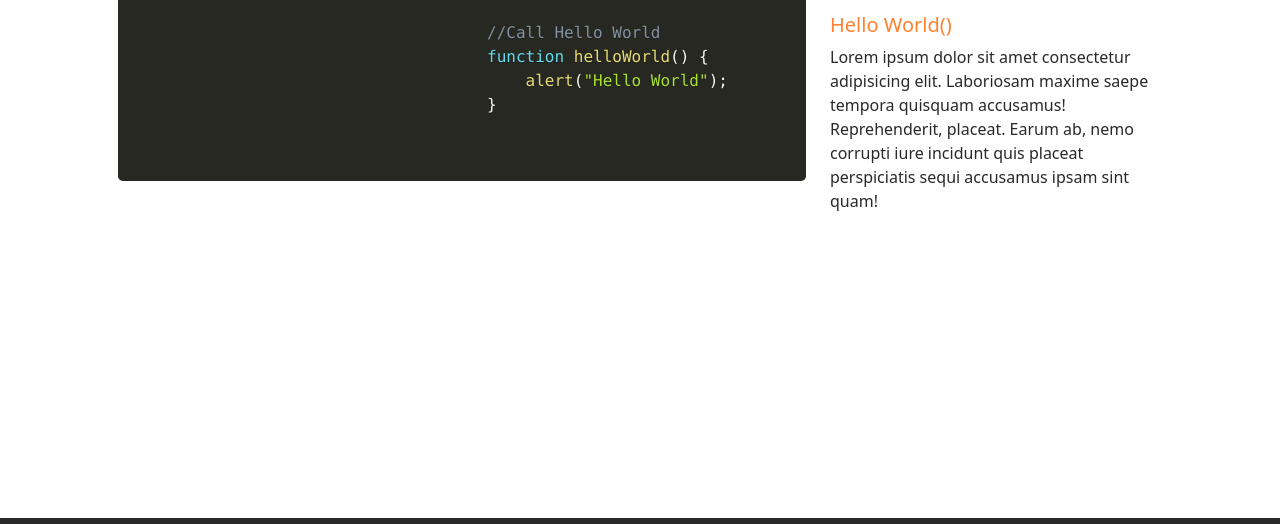
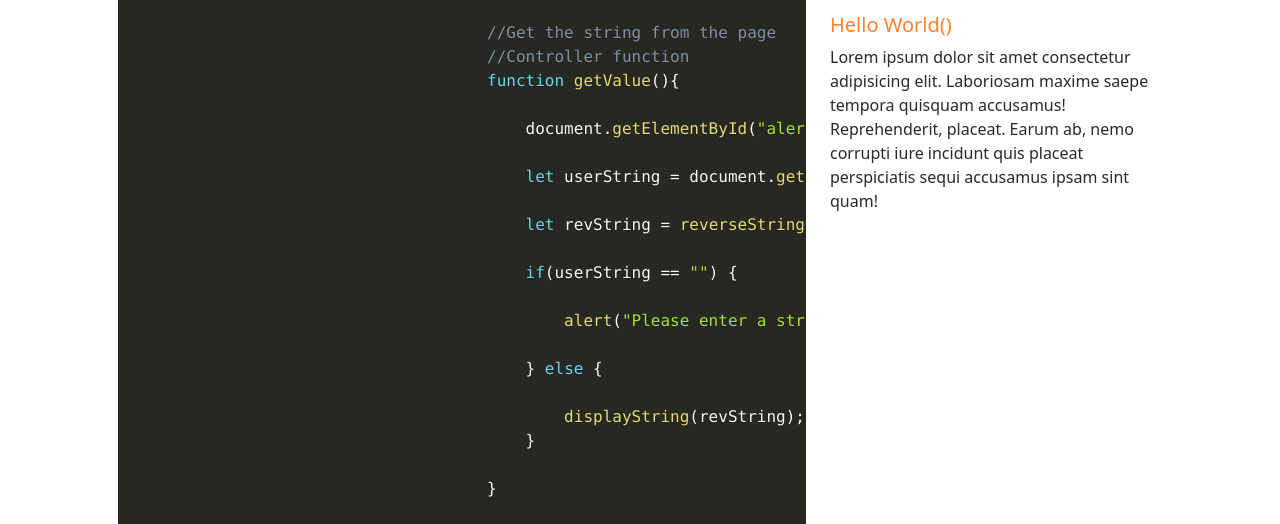
Before and after one commit to PatCrane/esrever, a plain HTML site: page code.html in a window 1280 px wide. Shown: the part 170-694 px from the top of the page. Drawn offline with nearby package versions, Linux system fonts and the light colour scheme.

Commit message:
Finished js
11-19 added validation
24 fixed misspelled function

```diff
--- a/code.html
+++ b/code.html
@@ -57,9 +57,56 @@
                     <div class="col-lg-8">
                         <pre class="line-numbers">
                             <code class="language-javascript">
-                                //Call Hello World
-                                function helloWorld() {
-                                    alert("Hello World");
+                                //Get the string from the page
+                                //Controller function
+                                function getValue(){
+
+                                    document.getElementById("alert").classList.add("invisible");
+
+                                    let userString = document.getElementById("userString").value;
+
+                                    let revString = reverseString(userString);
+
+                                    if(userString == "") {
+
+                                        alert("Please enter a string");
+
+                                    } else {
+
+                                        displayString(revString);
+                                    }
+
+                                }
+
+                                //Reverse the string
+                                //Logic function
+                                function reverseString(userString){
+
+                                    let revString = [];
+
+                                    //reverse a string using a for loop
+                                    //last position in array = array.length - 1
+                                    for (let index = userString.length - 1; index >= 0 ; index--) {
+
+                                        revString += userString[index];
+
+                                    }
+
+                                    return revString;
+
+                                }
+
+                                //Display the reversed string to the user
+                                //View function
+                                function displayString(revString){
+
+                                    //write to the page
+                                    document.getElementById("msg").innerHTML = `Your string reversed is: ${revString}`;
+
+                                    //show the alert box
+                                    document.getElementById("alert").classList.remove("invisible");
+
+
                                 }
                             </code>
                         </pre>
```
Also changed, not shown: js/site.js (+10 -2 lines).
